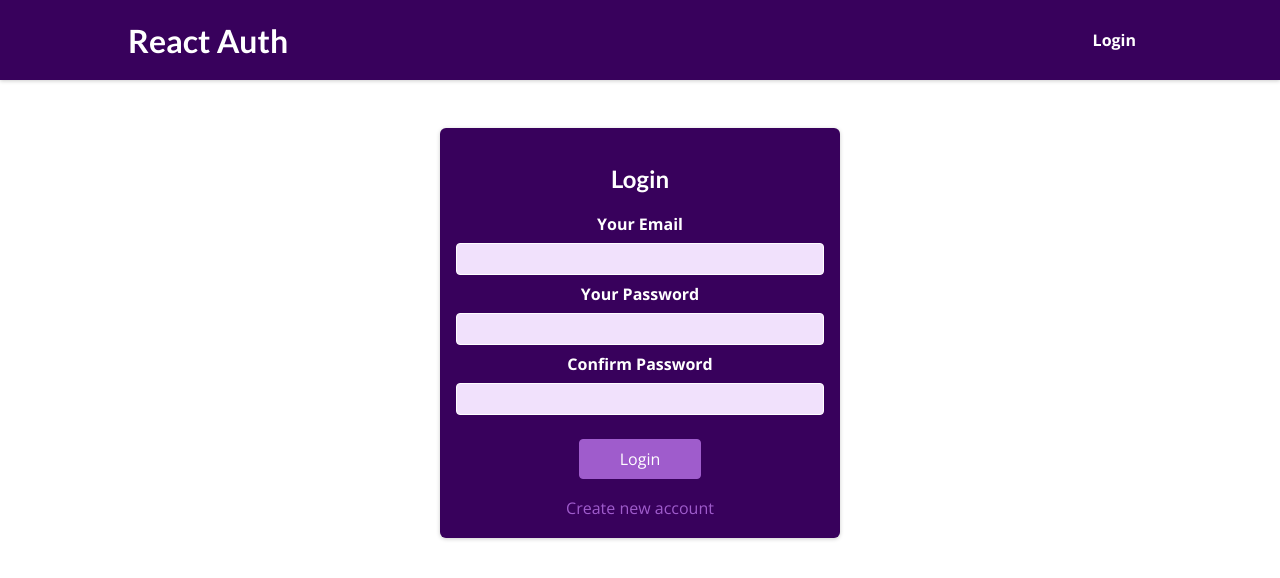
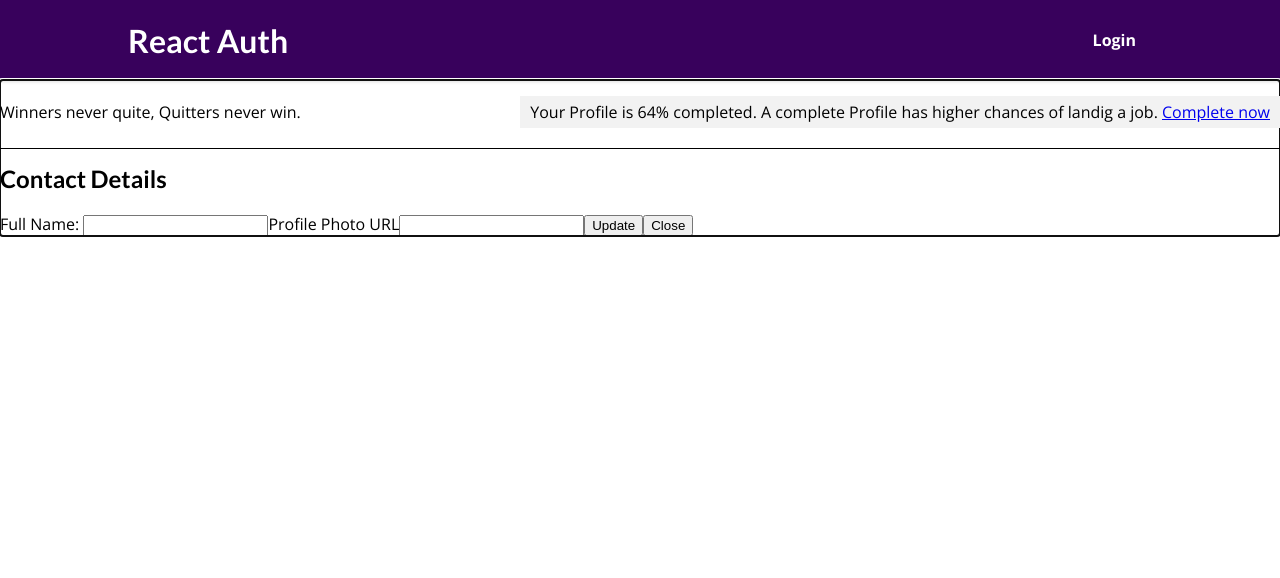
Before and after one commit to sumitbhardwaj07/expense-tracker, a React (Create React App) app: page /contactdetails in a window 1280 px wide. Before the commit this address led to /. Shown: the top 578 px of the page. Built offline with nearby package versions, Linux system fonts and the light colour scheme.

Commit message:
profile update

```diff
--- a/package.json
+++ b/package.json
@@ -6,7 +6,9 @@
     "@testing-library/jest-dom": "^5.11.6",
     "@testing-library/react": "^11.2.2",
     "@testing-library/user-event": "^12.5.0",
+    "bootstrap": "^5.3.3",
     "react": "^18.0.0",
+    "react-bootstrap": "^2.10.2",
     "react-dom": "^18.0.0",
     "react-router-dom": "^6.22.3",
     "react-scripts": "4.0.1",
--- a/src/App.js
+++ b/src/App.js
@@ -7,6 +7,8 @@ import AuthPage from "./pages/AuthPage";
 import { useContext } from "react";
 import AuthContext from "./store/auth-context";
 import HomePage from "./pages/HomePage";
+import ContactDetails from "./components/ContactDetails/ContactDetails";
+
 
 
 function App() {
@@ -18,6 +20,7 @@ function App() {
         {!authCtx.isLoggedIn && <Route path="/" element={<AuthPage />} exact />}
         {!authCtx.isLoggedIn && (<Route path="/auth" element={<AuthPage />} />)}
         {authCtx.isLoggedIn && <Route path="/profile" element={<UserProfile />} />}
+        <Route path="/contactdetails" element={<ContactDetails />} />
         <Route path="*" element={<Navigate replace to="/"/>} />
       </Routes>
     </Layout>
--- /dev/null
+++ b/src/components/ContactDetails/ContactDetails.js
@@ -0,0 +1,85 @@
+import { Container, Modal, Nav } from "react-bootstrap";
+import classes from "./ContactDetails.module.css";
+import { useRef } from "react";
+const ContactDetails = () => {
+
+  const nameInputRef = useRef();
+  const urlInputRef = useRef();
+
+
+  const submitHandler = (event) => {
+    event.preventDefault();
+
+    const enteredName = nameInputRef.current.value;
+    const enteredUrl = urlInputRef.current.value;
+    const idToken = localStorage.getItem('token');
+
+
+    fetch(
+      "https://identitytoolkit.googleapis.com/v1/accounts:update?key=AIzaSyChMLQ7MPabwzdBlznppnvx0u0ClzjW2Sc",
+      {
+        method: "POST",
+        body: JSON.stringify({
+          idToken: idToken,
+          displayName: enteredName,
+          photoUrl: enteredUrl,
+          returnSecureToken: true,
+        }),
+        headers: {
+          "Content-Type": "application/json",
+        },
+      }
+    )
+      .then((res) => {
+        if (res.ok) {
+          return res.json();
+        } else {
+          return res.json().then((data) => {
+            let errorMessage = "Update failed!";
+            //if(data && data.error.message) {
+            //  errorMessage = data.error.message;
+            //}
+            throw new Error(errorMessage);
+          });
+        }
+      })
+      .then((data) => {
+        console.log(data.idToken);
+        alert("updated successfully");
+      })
+      .catch((err) => {
+        console.log(err);
+      });
+  };
+
+  return (
+    <Modal show={true}>
+      <div className={classes.underline}>
+        <Container>
+          <div className={classes.flexContainer}>
+            <p>Winners never quite, Quitters never win.</p>
+            <p className={classes.alignRight}>
+              Your Profile is 64% completed. A complete Profile has higher
+              chances of landig a job.{" "}
+              <Nav.Link href="/cotactde">Complete now</Nav.Link>
+            </p>
+          </div>
+        </Container>
+        <div className={classes.bottomBorder}></div>
+      </div>
+      <Container>
+        <h2>Contact Details</h2>
+        <form onSubmit={submitHandler}>
+          <label htmlFor="fullname">Full Name: </label>
+          <input id="fullname" type="text" required ref={nameInputRef} />
+          <label htmlFor="photo">Profile Photo URL</label>
+          <input id="photo" type="url" required ref={urlInputRef} />
+          <button>Update</button>
+          <button>Close</button>
+        </form>
+      </Container>
+    </Modal>
+  );
+};
+
+export default ContactDetails;
--- /dev/null
+++ b/src/components/ContactDetails/ContactDetails.module.css
@@ -0,0 +1,23 @@
+
+.underline {
+    position: relative;
+  }
+
+  .bottomBorder {
+    position: absolute;
+    bottom: -5px;
+    left: 0;
+    width: 100%;
+    border-bottom: 1px solid black;
+  }
+.flexContainer {
+    display: flex;
+    justify-content: space-between;
+    align-items: center;
+  }
+
+  .alignRight {
+    text-align: right;
+    background-color: #f2f2f2;
+    padding: 5px 10px;
+  }
--- a/src/pages/HomePage.js
+++ b/src/pages/HomePage.js
@@ -1,6 +1,36 @@
+import { Container, } from "react-bootstrap";
+import classes from "./HomePage.module.css"; // Import your CSS file for styling
+
+import { Link} from "react-router-dom";
+import { useState } from "react";
+import ContactDetails from "../components/ContactDetails/ContactDetails";
 
 const HomePage = () => {
-  return (<h2>Welcome to Expense Tracker!!!</h2>)
+
+  const [showModal, setShowModal] = useState(false); // State to manage modal visibility
+
+  // Function to handle opening the modal
+  const handleOpenModal = () => {
+    setShowModal(true);
+  };
+  const handleCloseModal = () =>{
+    setShowModal(false);
+  };
+  return (
+    <div className={classes.underline}>
+      <Container>
+        <div className={classes.flexContainer}>
+          <p>Welcome to Expense Tracker!!!</p>
+          <p className={classes.alignRight}>
+            Your profile is incomplete.{" "}
+            <Link to="/contactdetails" onClick={handleOpenModal}>Complete now</Link>
+          </p>
+        </div>
+      </Container>
+      <div className={classes.bottomBorder}></div>
+      {showModal && <ContactDetails onClose={handleCloseModal} />}
+    </div>
+  );
 };
 
 export default HomePage;
--- /dev/null
+++ b/src/pages/HomePage.module.css
@@ -0,0 +1,23 @@
+
+  .underline {
+    position: relative;
+  }
+
+  .bottomBorder {
+    position: absolute;
+    bottom: -5px;
+    left: 0;
+    width: 100%;
+    border-bottom: 1px solid black;
+  }
+.flexContainer {
+    display: flex;
+    justify-content: space-between;
+    align-items: center;
+  }
+
+  .alignRight {
+    text-align: right;
+    background-color: #f2f2f2;
+    padding: 5px 10px;
+  }
```
Also changed, not shown: 1 other file (tests, documents, lock files or other folders).
